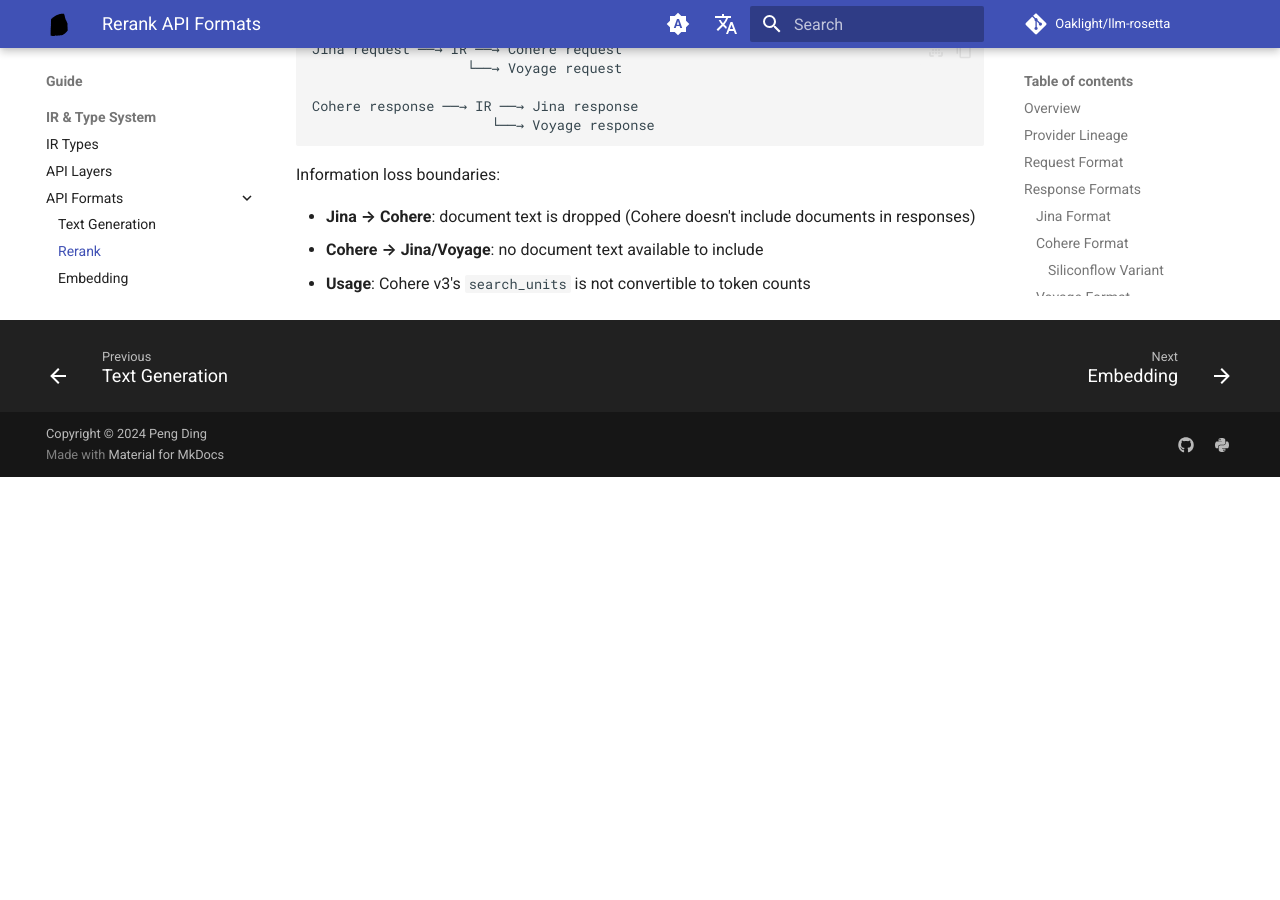
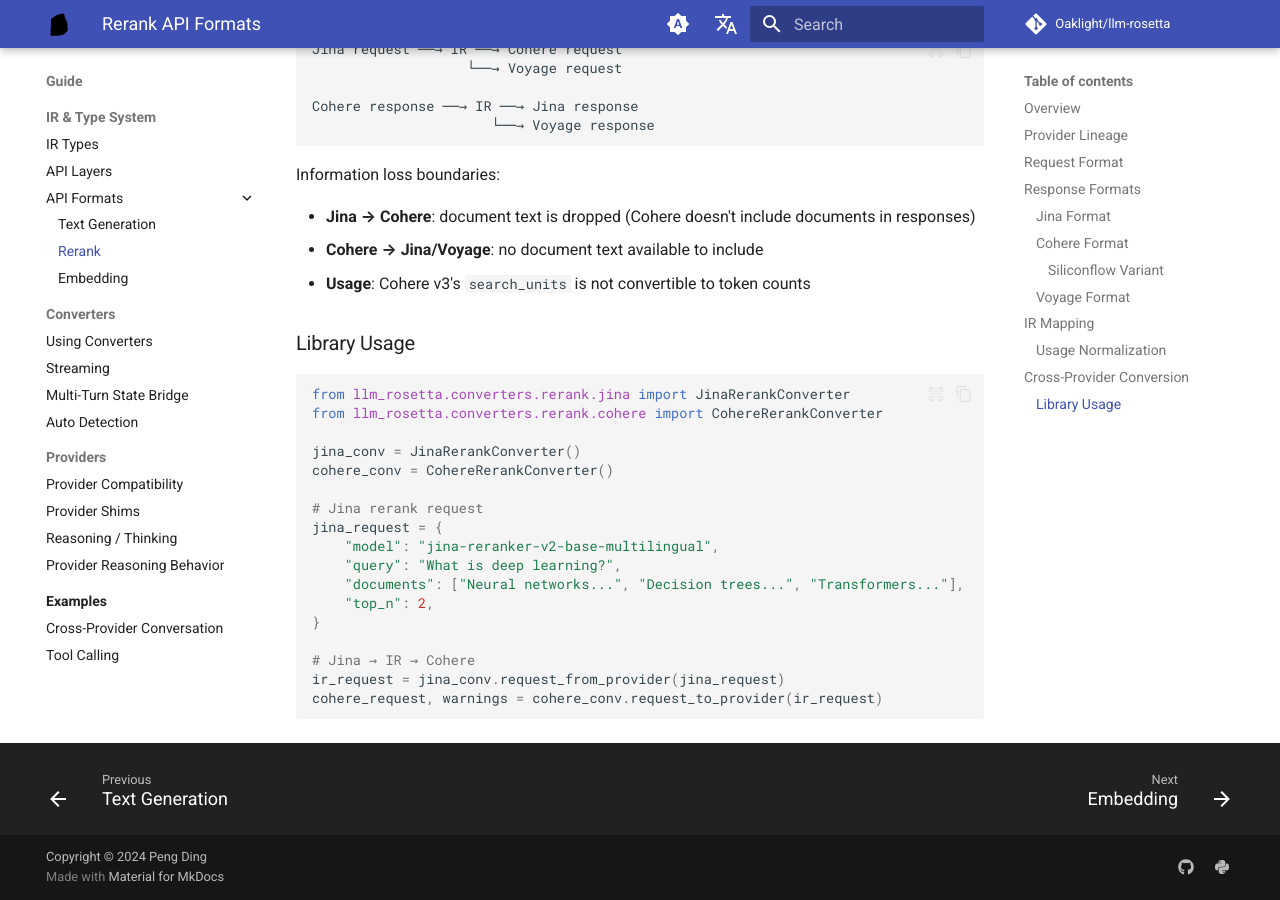
Before and after one commit to Oaklight/llm-rosetta, an MkDocs documentation site: the page built from docs/guide/rerank-formats.md, in a window 1280 px wide and 900 px high, scrolled down 5667 px. Built offline with MkDocs 1.6.1 and Material for MkDocs 9.7.7, drawn with Linux system fonts in a browser that asks for light colours; comment, search, counter and statistics services are not loaded; before the commit the page ends 6144 px from its top, so only the background shows below that.

Commit message:
docs: add code examples for embedding/rerank, compatibility summary
- Add library-level Python code examples to embedding-formats.md
  (OpenAI → IR → Jina) and rerank-formats.md (Jina → IR → Cohere)
- Add quick summary table at top of compatibility.md showing all
  validated format combinations at a glance

````diff
--- a/docs/guide/rerank-formats.md
+++ b/docs/guide/rerank-formats.md
@@ -227,3 +227,25 @@ Information loss boundaries:
 - **Jina → Cohere**: document text is dropped (Cohere doesn't include documents in responses)
 - **Cohere → Jina/Voyage**: no document text available to include
 - **Usage**: Cohere v3's `search_units` is not convertible to token counts
+
+### Library Usage
+
+```python
+from llm_rosetta.converters.rerank.jina import JinaRerankConverter
+from llm_rosetta.converters.rerank.cohere import CohereRerankConverter
+
+jina_conv = JinaRerankConverter()
+cohere_conv = CohereRerankConverter()
+
+# Jina rerank request
+jina_request = {
+    "model": "jina-reranker-v2-base-multilingual",
+    "query": "What is deep learning?",
+    "documents": ["Neural networks...", "Decision trees...", "Transformers..."],
+    "top_n": 2,
+}
+
+# Jina → IR → Cohere
+ir_request = jina_conv.request_from_provider(jina_request)
+cohere_request, warnings = cohere_conv.request_to_provider(ir_request)
+```
````
Also changed, not shown: docs/guide/compatibility.md (+14 -0 lines), docs/guide/embedding-formats.md (+20 -0 lines).
